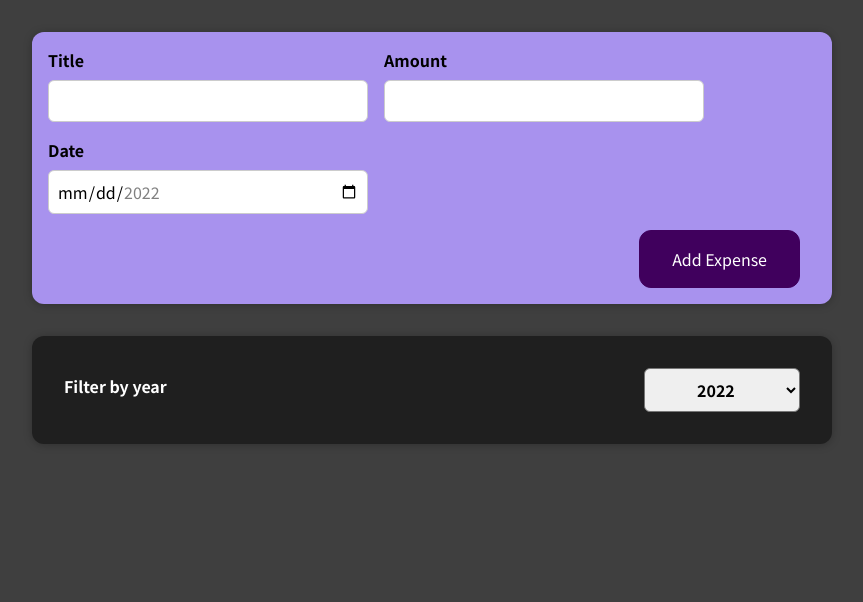
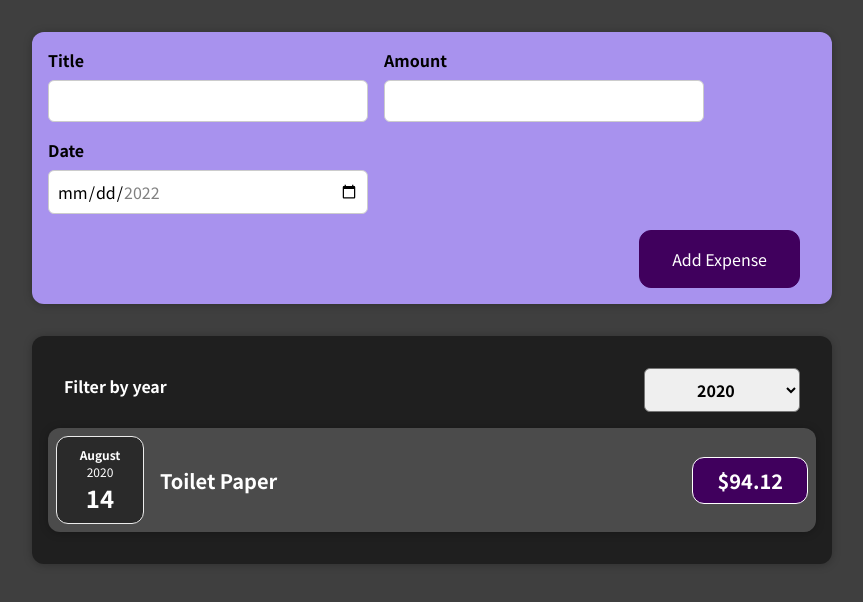
Before and after one commit to 29RahulKhandelwal/Reactjs, a React (Create React App) app in the folder expense-tracker/: page / in a window 1280 px wide. Shown: the top 602 px of the page, without its empty margins (208-1071 px from the left). Built offline with nearby package versions, Linux system fonts and the light colour scheme.

Commit message:
changed default year

```diff
--- a/expense-tracker/src/components/Expenses/Expenses.js
+++ b/expense-tracker/src/components/Expenses/Expenses.js
@@ -5,7 +5,7 @@ import ExpensesFilter from "./ExpensesFilter";
 import "./Expenses.css";
 
 function Expenses(props){
-  const [filteredYear, setFilteredYear] = useState('2022');
+  const [filteredYear, setFilteredYear] = useState('2020');
 
   const filterChangeHandler = selectedYear => {
     setFilteredYear(selectedYear);
```
